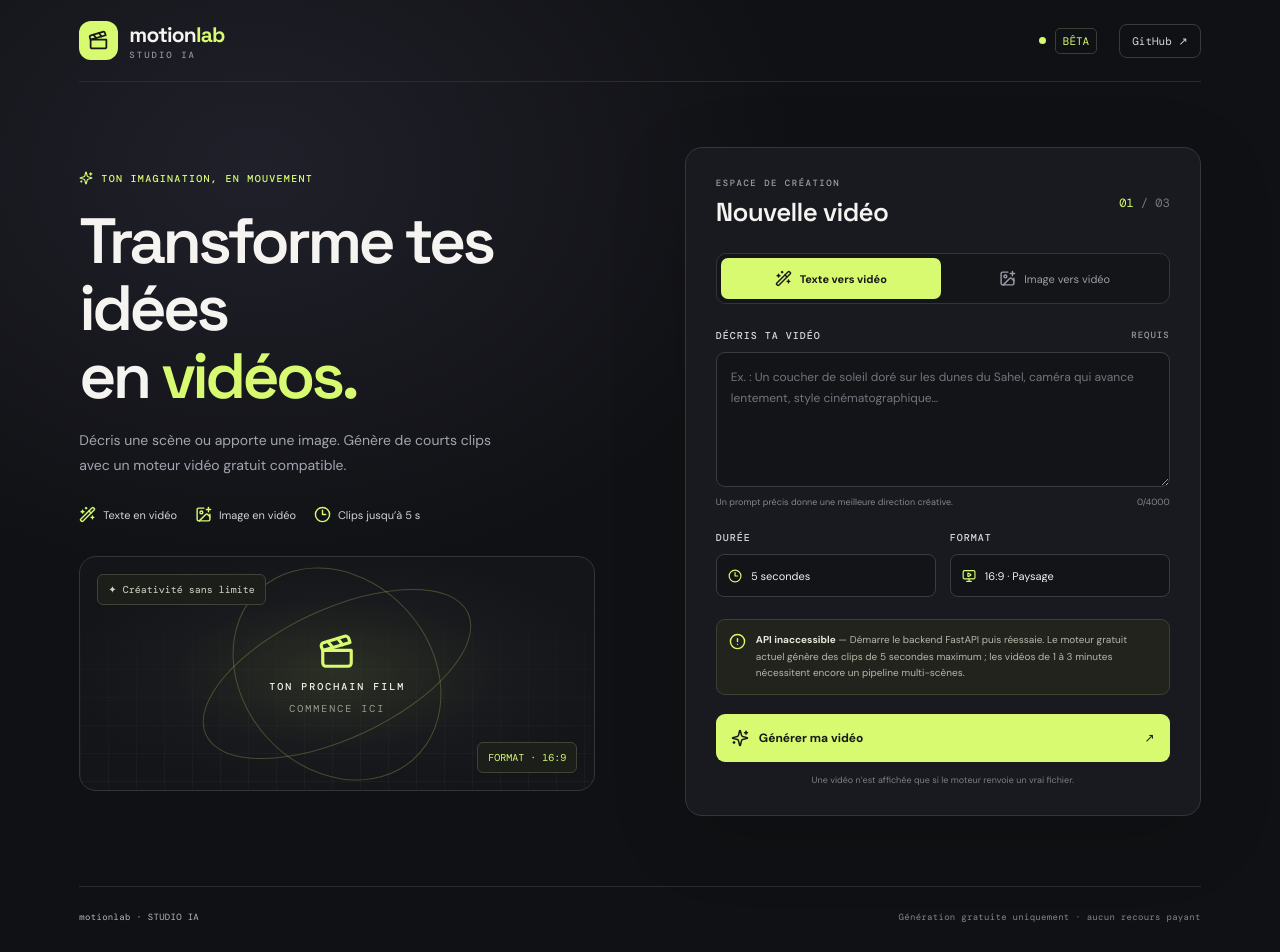
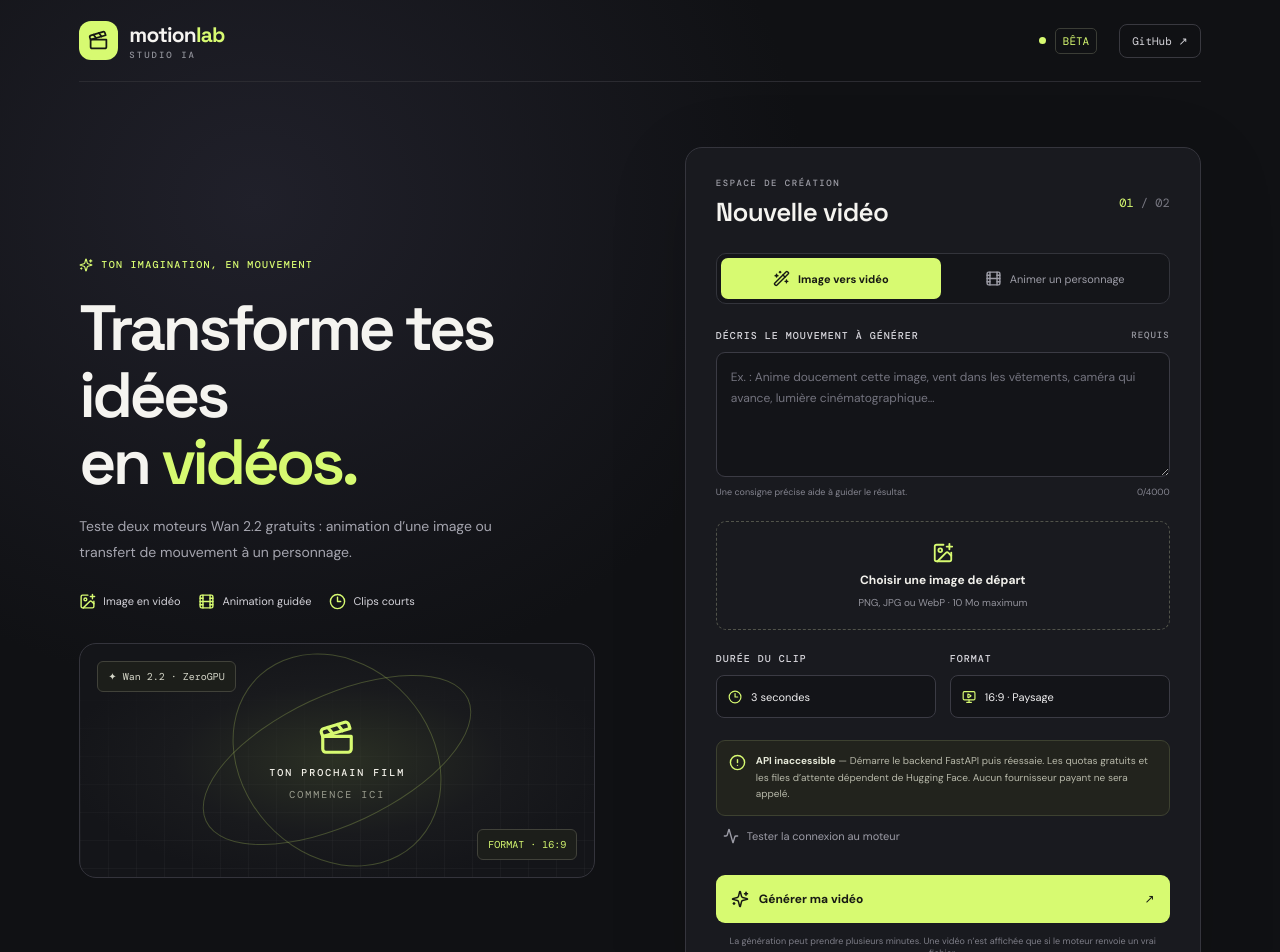
Before and after one commit to Leslie2856/generateur-video-ia, a React (Vite) app in the folder frontend/: page / in a window 1280 px wide. Shown: the top 952 px of the page. Built offline with nearby package versions, Linux system fonts and the light colour scheme; no server answers.

Commit message:
Add UI for Wan2.2 image animation and character motion transfer

```diff
--- a/frontend/src/App.jsx
+++ b/frontend/src/App.jsx
@@ -1,77 +1,93 @@
 import { useEffect, useRef, useState } from 'react'
-import { Clapperboard, ImagePlus, Sparkles, Upload, WandSparkles, Clock3, MonitorPlay, AlertCircle, Download } from 'lucide-react'
+import { Clapperboard, ImagePlus, Sparkles, Upload, WandSparkles, Clock3, MonitorPlay, AlertCircle, Download, Film, Activity } from 'lucide-react'
 
 const API = import.meta.env.VITE_API_URL || 'http://127.0.0.1:8000'
 
 export default function App() {
-  const [mode, setMode] = useState('text')
+  const [mode, setMode] = useState('image')
   const [prompt, setPrompt] = useState('')
-  const [duration, setDuration] = useState(5)
+  const [duration, setDuration] = useState(3)
   const [ratio, setRatio] = useState('16:9')
   const [file, setFile] = useState(null)
+  const [motionVideo, setMotionVideo] = useState(null)
   const [busy, setBusy] = useState(false)
+  const [checking, setChecking] = useState(false)
   const [notice, setNotice] = useState('')
   const [videoUrl, setVideoUrl] = useState('')
-  const [providerConfigured, setProviderConfigured] = useState(false)
   const [apiAvailable, setApiAvailable] = useState(false)
+  const [providerStatus, setProviderStatus] = useState('')
   const fileRef = useRef(null)
+  const motionVideoRef = useRef(null)
 
   useEffect(() => {
     let active = true
     fetch(API + '/api/health')
       .then(response => response.ok ? response.json() : Promise.reject(new Error('API indisponible')))
-      .then(data => {
-        if (!active) return
-        setApiAvailable(true)
-        setProviderConfigured(Boolean(data.video_provider_configured))
-      })
+      .then(() => { if (active) setApiAvailable(true) })
       .catch(() => {
         if (active) {
           setApiAvailable(false)
-          setProviderConfigured(false)
+          setProviderStatus('')
         }
       })
     return () => { active = false }
   }, [])
+
+  async function checkProvider() {
+    setChecking(true)
+    setProviderStatus('')
+    try {
+      const response = await fetch(API + '/api/provider/health?mode=' + mode)
+      const data = await response.json().catch(() => ({}))
+      if (!response.ok) throw new Error(data.detail || 'Le Space gratuit est indisponible.')
+      setProviderStatus('Connexion au Space réussie. Le quota GPU sera vérifié au lancement de la génération.')
+    } catch (err) {
+      setProviderStatus(err.message || 'Impossible de joindre le moteur gratuit.')
+    } finally {
+      setChecking(false)
+    }
+  }
 
   async function generate(e) {
     e.preventDefault()
     setNotice('')
     setVideoUrl('')
     if (prompt.trim().length < 3) {
-      setNotice('Décris ta vidéo avec au moins quelques mots.')
+      setNotice('Décris le mouvement ou la scène avec au moins quelques mots.')
       return
     }
-    if (mode === 'image' && !file) {
-      setNotice('Ajoute une image pour utiliser le mode Image vers vidéo.')
+    if (!file) {
+      setNotice('Ajoute une image de personnage ou une image de départ.')
       return
     }
-    if (Number(duration) > 5) {
-      setNotice('Le moteur gratuit actuellement pris en charge limite chaque clip à 5 secondes. La génération multi-scènes pour 1 à 3 minutes n’est pas encore disponible.')
+    if (mode === 'animate' && !motionVideo) {
+      setNotice('Ajoute une courte vidéo qui servira de référence de mouvement.')
       return
     }
+    if (mode === 'image' && Number(duration) > 5) {
+      setNotice('Le moteur gratuit prend en charge au maximum 5 secondes par clip.')
+      return
+    }
+
     setBusy(true)
     try {
-      let response
-      if (mode === 'text') {
-        response = await fetch(API + '/api/jobs', {
-          method: 'POST',
-          headers: { 'Content-Type': 'application/json' },
-          body: JSON.stringify({ prompt, duration_seconds: Number(duration), aspect_ratio: ratio }),
-        })
-      } else {
-        const data = new FormData()
-        data.append('prompt', prompt)
+      const data = new FormData()
+      data.append('prompt', prompt)
+      data.append('image', file)
+      let endpoint = '/api/jobs/image-to-video'
+      if (mode === 'image') {
         data.append('duration_seconds', String(duration))
         data.append('aspect_ratio', ratio)
-        data.append('image', file)
-        response = await fetch(API + '/api/jobs/image-to-video', { method: 'POST', body: data })
+      } else {
+        endpoint = '/api/jobs/animate'
+        data.append('motion_video', motionVideo)
       }
-      const data = await response.json().catch(() => ({}))
-      if (!response.ok) throw new Error(data.detail || 'Impossible de démarrer la génération.')
-      if (!data.video_url) throw new Error('Le moteur n’a pas renvoyé de fichier vidéo. Aucun résultat ne sera simulé.')
-      setVideoUrl(API + data.video_url)
-      setNotice('Vidéo générée par le moteur connecté. Tu peux la lire ou la télécharger.')
+      const response = await fetch(API + endpoint, { method: 'POST', body: data })
+      const result = await response.json().catch(() => ({}))
+      if (!response.ok) throw new Error(result.detail || 'La génération a échoué.')
+      if (!result.video_url) throw new Error('Le moteur n’a pas renvoyé de fichier vidéo. Aucun résultat ne sera simulé.')
+      setVideoUrl(API + result.video_url)
+      setNotice('Le moteur gratuit a renvoyé une vidéo réelle. Tu peux la lire ou la télécharger.')
     } catch (err) {
       setNotice(err.message || 'Erreur pendant la génération.')
     } finally {
@@ -80,17 +96,20 @@ export default function App() {
   }
 
   return <div className="app-shell">
-    <header className="topbar"><a className="brand" href="#top"><span className="brand-icon"><Clapperboard size={21} /></span><span>motion<span className="brand-accent">lab</span><small>STUDIO IA</small></span></a><div className="top-actions"><span className="status-dot" /><span className="beta">BÊTA</span><a className="github-link" href="https://github.com/Leslie2856/generateur-video-ia" target="_blank" rel="noreferrer">GitHub ↗</a></div></header>
+    <header className="topbar"><a className="brand" href="#top"><span className="brand-icon"><Clapperboard size={21} /></span><span>motion<span className="brand-accent">lab</span><small>STUDIO IA</small></span></a><div className="top-actions"><span className="status-dot" /><span className="beta">BÊTA</span><a className="github-link" href="https://github.com/Leslie2856/generateur-video-ia/tree/feature/video-engine-integration" target="_blank" rel="noreferrer">GitHub ↗</a></div></header>
     <main id="top" className="main-grid">
-      <section className="intro"><div className="eyebrow"><Sparkles size={14} /> TON IMAGINATION, EN MOUVEMENT</div><h1>Transforme tes idées<br />en <span>vidéos.</span></h1><p className="intro-copy">Décris une scène ou apporte une image. Génère de courts clips avec un moteur vidéo gratuit compatible.</p><div className="feature-row"><div><WandSparkles size={17}/><span>Texte en vidéo</span></div><div><ImagePlus size={17}/><span>Image en vidéo</span></div><div><Clock3 size={17}/><span>Clips jusqu’à 5 s</span></div></div><div className="preview-card"><div className="preview-orbit orbit-one"/><div className="preview-orbit orbit-two"/><div className="preview-center"><Clapperboard size={38}/><span>TON PROCHAIN FILM</span><small>COMMENCE ICI</small></div><div className="preview-chip chip-top">✦ Créativité sans limite</div><div className="preview-chip chip-bottom">FORMAT · {ratio}</div></div></section>
-      <section className="studio-card"><div className="studio-heading"><div><div className="section-kicker">ESPACE DE CRÉATION</div><h2>Nouvelle vidéo</h2></div><span className="step-tag">01 <span>/ 03</span></span></div>
-        <div className="mode-tabs"><button className={mode === 'text' ? 'mode-tab active' : 'mode-tab'} onClick={() => { setMode('text'); setNotice(''); setVideoUrl('') }} type="button"><WandSparkles size={17}/> Texte vers vidéo</button><button className={mode === 'image' ? 'mode-tab active' : 'mode-tab'} onClick={() => { setMode('image'); setNotice(''); setVideoUrl('') }} type="button"><ImagePlus size={17}/> Image vers vidéo</button></div>
-        <form onSubmit={generate}><label className="field-label" htmlFor="prompt">DÉCRIS TA VIDÉO <span>REQUIS</span></label><textarea id="prompt" value={prompt} onChange={e => setPrompt(e.target.value)} maxLength={4000} placeholder={mode === 'text' ? 'Ex. : Un coucher de soleil doré sur les dunes du Sahel, caméra qui avance lentement, style cinématographique…' : 'Ex. : Fais doucement avancer la caméra, ajoute un léger mouvement au vent et une lumière cinématographique…'} rows={5}/><div className="field-footer"><span>Un prompt précis donne une meilleure direction créative.</span><span>{prompt.length}/4000</span></div>
-        {mode === 'image' && <div className="upload-zone" onClick={() => fileRef.current?.click()} role="button" tabIndex={0} onKeyDown={e => { if (e.key === 'Enter' || e.key === ' ') fileRef.current?.click() }}><input ref={fileRef} type="file" accept="image/png,image/jpeg,image/webp" hidden onChange={e => { setFile(e.target.files?.[0] || null); setVideoUrl('') }}/><Upload size={22}/><strong>{file ? file.name : 'Choisir une image de départ'}</strong><span>PNG, JPG ou WebP · 10 Mo maximum</span></div>}
-        <div className="settings-grid"><div><label className="field-label" htmlFor="duration">DURÉE</label><div className="select-wrap"><Clock3 size={16}/><select id="duration" value={duration} onChange={e => setDuration(Number(e.target.value))}>{[5,10,15,30,60,90,120,180].map(n => <option value={n} key={n} disabled={n > 5}>{n >= 60 ? (n / 60) + ' min' : n + ' secondes'}{n > 5 ? ' · bientôt' : ''}</option>)}</select></div></div><div><label className="field-label" htmlFor="ratio">FORMAT</label><div className="select-wrap"><MonitorPlay size={16}/><select id="ratio" value={ratio} onChange={e => setRatio(e.target.value)}><option value="16:9">16:9 · Paysage</option><option value="9:16">9:16 · Portrait</option><option value="1:1">1:1 · Carré</option></select></div></div></div>
-        <div className="provider-note"><AlertCircle size={17}/><span><strong>{!apiAvailable ? 'API inaccessible' : providerConfigured ? 'Moteur vidéo configuré' : 'Moteur vidéo à configurer'}</strong> — {!apiAvailable ? 'Démarre le backend FastAPI puis réessaie.' : providerConfigured ? 'Le moteur gratuit est configuré. La disponibilité et le quota dépendent du Space public.' : 'Le Space public gratuit est utilisé sans jeton d’accès. Aucun fournisseur payant ni basculement payant ne sera utilisé.'} Le moteur gratuit actuel génère des clips de 5 secondes maximum ; les vidéos de 1 à 3 minutes nécessitent encore un pipeline multi-scènes.</span></div>
+      <section className="intro"><div className="eyebrow"><Sparkles size={14} /> TON IMAGINATION, EN MOUVEMENT</div><h1>Transforme tes idées<br />en <span>vidéos.</span></h1><p className="intro-copy">Teste deux moteurs Wan 2.2 gratuits : animation d’une image ou transfert de mouvement à un personnage.</p><div className="feature-row"><div><ImagePlus size={17}/><span>Image en vidéo</span></div><div><Film size={17}/><span>Animation guidée</span></div><div><Clock3 size={17}/><span>Clips courts</span></div></div><div className="preview-card"><div className="preview-orbit orbit-one"/><div className="preview-orbit orbit-two"/><div className="preview-center"><Clapperboard size={38}/><span>TON PROCHAIN FILM</span><small>COMMENCE ICI</small></div><div className="preview-chip chip-top">✦ Wan 2.2 · ZeroGPU</div><div className="preview-chip chip-bottom">FORMAT · {ratio}</div></div></section>
+      <section className="studio-card"><div className="studio-heading"><div><div className="section-kicker">ESPACE DE CRÉATION</div><h2>Nouvelle vidéo</h2></div><span className="step-tag">01 <span>/ 02</span></span></div>
+        <div className="mode-tabs"><button className={mode === 'image' ? 'mode-tab active' : 'mode-tab'} onClick={() => { setMode('image'); setNotice(''); setProviderStatus(''); setVideoUrl('') }} type="button"><WandSparkles size={17}/> Image vers vidéo</button><button className={mode === 'animate' ? 'mode-tab active' : 'mode-tab'} onClick={() => { setMode('animate'); setNotice(''); setProviderStatus(''); setVideoUrl('') }} type="button"><Film size={17}/> Animer un personnage</button></div>
+        <form onSubmit={generate}><label className="field-label" htmlFor="prompt">{mode === 'image' ? 'DÉCRIS LE MOUVEMENT À GÉNÉRER' : 'DÉCRIS LE RÉSULTAT SOUHAITÉ'} <span>REQUIS</span></label><textarea id="prompt" value={prompt} onChange={e => setPrompt(e.target.value)} maxLength={4000} placeholder={mode === 'image' ? 'Ex. : Anime doucement cette image, vent dans les vêtements, caméra qui avance, lumière cinématographique…' : 'Ex. : Reproduis le mouvement de la vidéo de référence, en conservant l’apparence du personnage et le décor…'} rows={4}/><div className="field-footer"><span>Une consigne précise aide à guider le résultat.</span><span>{prompt.length}/4000</span></div>
+        <div className="upload-zone" onClick={() => fileRef.current?.click()} role="button" tabIndex={0} onKeyDown={e => { if (e.key === 'Enter' || e.key === ' ') fileRef.current?.click() }}><input ref={fileRef} type="file" accept="image/png,image/jpeg,image/webp" hidden onChange={e => { setFile(e.target.files?.[0] || null); setVideoUrl('') }}/><ImagePlus size={22}/><strong>{file ? file.name : mode === 'image' ? 'Choisir une image de départ' : 'Choisir l’image du personnage'}</strong><span>PNG, JPG ou WebP · 10 Mo maximum</span></div>
+        {mode === 'animate' && <div className="upload-zone" onClick={() => motionVideoRef.current?.click()} role="button" tabIndex={0} onKeyDown={e => { if (e.key === 'Enter' || e.key === ' ') motionVideoRef.current?.click() }}><input ref={motionVideoRef} type="file" accept="video/mp4,video/webm,video/quicktime" hidden onChange={e => { setMotionVideo(e.target.files?.[0] || null); setVideoUrl('') }}/><Upload size={22}/><strong>{motionVideo ? motionVideo.name : 'Choisir la vidéo de mouvement'}</strong><span>MP4, WebM ou MOV · 25 Mo maximum</span></div>}
+        {mode === 'image' && <div className="settings-grid"><div><label className="field-label" htmlFor="duration">DURÉE DU CLIP</label><div className="select-wrap"><Clock3 size={16}/><select id="duration" value={duration} onChange={e => setDuration(Number(e.target.value))}>{[2,3,4,5].map(n => <option value={n} key={n}>{n} secondes</option>)}</select></div></div><div><label className="field-label" htmlFor="ratio">FORMAT</label><div className="select-wrap"><MonitorPlay size={16}/><select id="ratio" value={ratio} onChange={e => setRatio(e.target.value)}><option value="16:9">16:9 · Paysage</option><option value="9:16">9:16 · Portrait</option><option value="1:1">1:1 · Carré</option></select></div></div></div>}
+        <div className="provider-note"><AlertCircle size={17}/><span><strong>{!apiAvailable ? 'API inaccessible' : mode === 'image' ? 'Wan2.2 Image-to-Video' : 'Wan2.2 Animate-2'}</strong> — {!apiAvailable ? 'Démarre le backend FastAPI puis réessaie.' : mode === 'image' ? 'Anime une image de départ via un Space public ZeroGPU.' : 'Utilise une image de personnage et une vidéo de mouvement.'} Les quotas gratuits et les files d’attente dépendent de Hugging Face. Aucun fournisseur payant ne sera appelé.</span></div>
+        <button className="mode-tab" type="button" onClick={checkProvider} disabled={!apiAvailable || checking}><Activity size={16}/>{checking ? 'Test de connexion…' : 'Tester la connexion au moteur'}</button>
+        {providerStatus && <div className="notice" role="status">{providerStatus}</div>}
         {notice && <div className="notice" role="status">{notice}</div>}
-        <button className="generate-button" type="submit" disabled={busy}>{busy ? 'Génération en cours…' : <><Sparkles size={18}/> Générer ma vidéo <span>↗</span></>}</button><p className="fine-print">Une vidéo n’est affichée que si le moteur renvoie un vrai fichier.</p>
+        <button className="generate-button" type="submit" disabled={busy}>{busy ? 'Génération en cours…' : <><Sparkles size={18}/> Générer ma vidéo <span>↗</span></>}</button><p className="fine-print">La génération peut prendre plusieurs minutes. Une vidéo n’est affichée que si le moteur renvoie un vrai fichier.</p>
         {videoUrl && <div className="video-result"><video src={videoUrl} controls playsInline preload="metadata" /><a href={videoUrl} download><Download size={16}/> Télécharger la vidéo MP4</a></div>}
         </form>
       </section>
```
